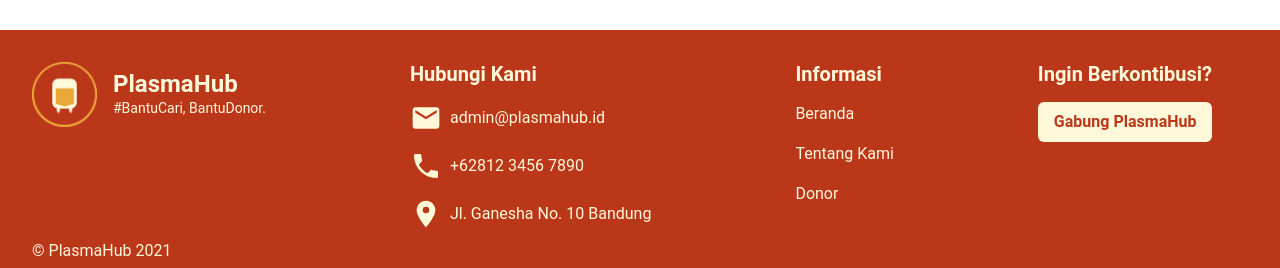
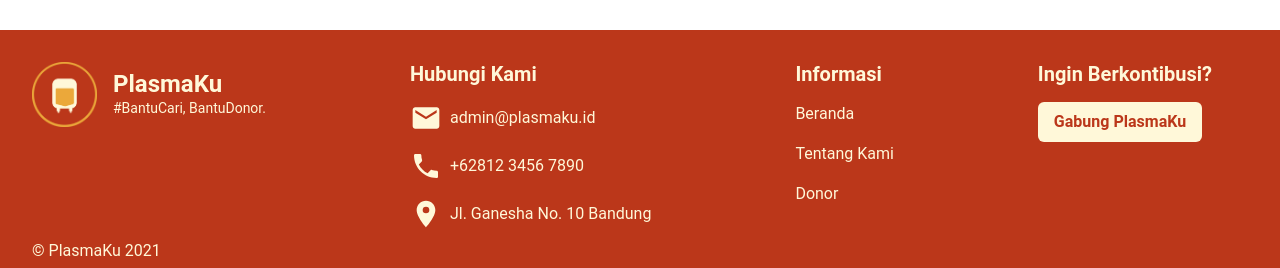
Before and after one commit to riandyhasan/PNBWDC-INTECFEST, a Next.js app: page /donor in a window 1280 px wide. Shown: the part 2477-2745 px from the top of the page. Built offline with nearby package versions, Linux system fonts and the light colour scheme.

Commit message:
Update Footer.js

```diff
--- a/components/Layout/Footer.js
+++ b/components/Layout/Footer.js
@@ -6,8 +6,8 @@ import Link from "next/link";
 const contacts = [
   {
     icon: <MdEmail size="2em" />,
-    contact: "admin@plasmahub.id",
-    link: "mailto:admin@plasmahub.id",
+    contact: "admin@plasmaku.id",
+    link: "mailto:admin@plasmaku.id",
   },
   {
     icon: <MdPhone size="2em" />,
@@ -52,11 +52,11 @@ export default function Footer() {
         <Flex alignItems="center" gridGap={4}>
           <Image src="assets/img/LogoBulatShadow.png" width="65px" />
           <Box>
-            <Heading fontSize="2xl">PlasmaHub</Heading>
+            <Heading fontSize="2xl">PlasmaKu</Heading>
             <Text fontSize="sm">#BantuCari, BantuDonor.</Text>
           </Box>
         </Flex>
-        <Text>&copy; PlasmaHub 2021</Text>
+        <Text>&copy; PlasmaKu 2021</Text>
       </Flex>
 
       <Flex direction="column" gridGap={4}>
@@ -90,7 +90,7 @@ export default function Footer() {
             bg: "brand.secondary",
           }}
         >
-          Gabung PlasmaHub
+          Gabung PlasmaKu
         </Button>
       </Box>
     </Flex>
```
